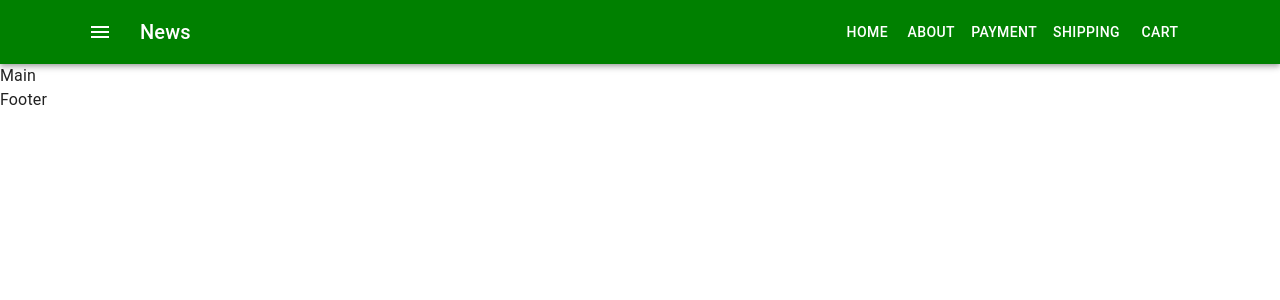
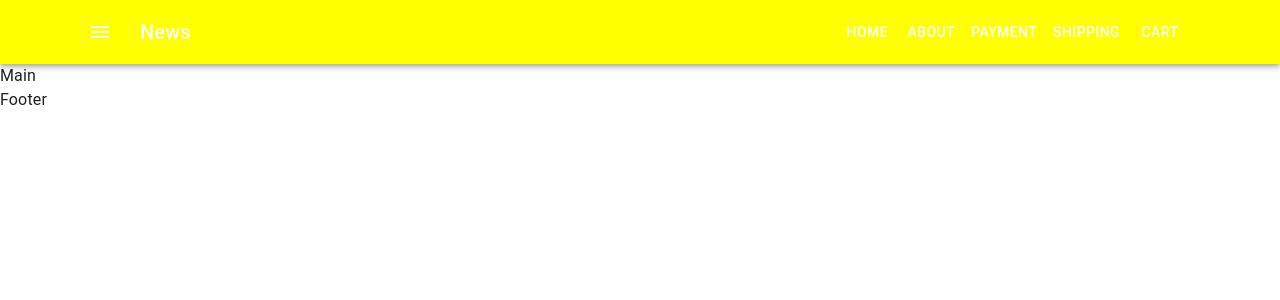
Before and after one commit to Mrprados97/29.11, a React (Create React App) app: page / in a window 1280 px wide. Shown: the top 300 px of the page. Built offline with nearby package versions, Linux system fonts and the light colour scheme.

Commit message:
made style main

```diff
--- a/src/container/App/App.tsx
+++ b/src/container/App/App.tsx
@@ -2,16 +2,17 @@
 import Header from '../Header/Header'
 import Main from '../Main/Main'
 import CssBaseline from '@mui/material/CssBaseline'
+import { StyledEngineProvider } from '@mui/material/styles'
 
 type Props = {}
 const App = (props: Props) => {
     return (
-        <>
+        <StyledEngineProvider injectFirst>
             <CssBaseline />
             <Header />
             <Main />
             <Footer />
-        </>
+        </StyledEngineProvider>
     )
 }
 export default App
--- /dev/null
+++ b/src/container/Header/Header.css
@@ -0,0 +1,3 @@
+.app-bar {
+    background-color: yellow;
+}
--- a/src/container/Header/Header.tsx
+++ b/src/container/Header/Header.tsx
@@ -7,6 +7,7 @@
 import IconButton from '@mui/material/IconButton'
 import MenuIcon from '@mui/icons-material/Menu'
 import { Container } from '@mui/material'
+import './Header.css'
 
 type Props = {}
 const Header = (props: Props) => {
@@ -14,6 +15,7 @@
     return (
         <AppBar
             position="static"
+            className="app-bar"
             sx={{
                 backgroundColor: 'green',
             }}
```
